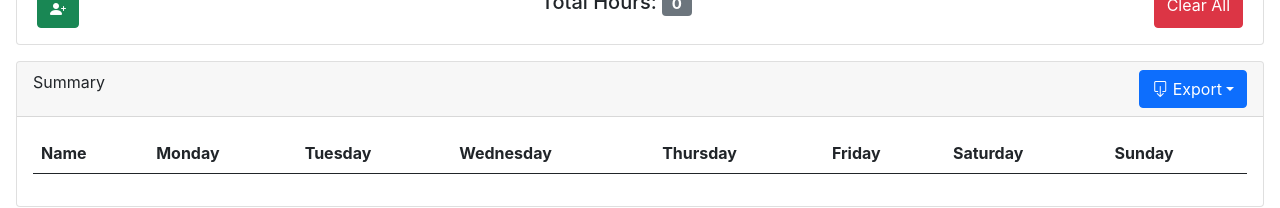
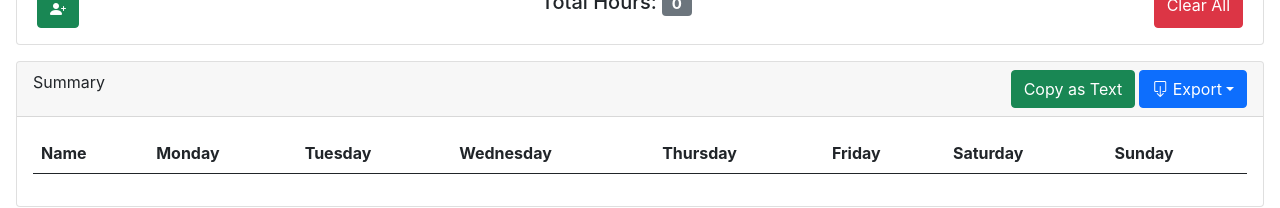
Before and after one commit to dhenry437/react-rostera, a React (Create React App) app: page / in a window 1280 px wide. Shown: the part 1480-1688 px from the top of the page. Built offline with nearby package versions, Linux system fonts and the light colour scheme.

Commit message:
summary table copy

```diff
--- a/src/components/SummaryTable.jsx
+++ b/src/components/SummaryTable.jsx
@@ -13,7 +13,29 @@ export default function SummaryTable(props) {
     download(JSON.stringify(props.days), "json");
   };
 
-  const handleCsvExport = () => {};
+  const handleCopy = () => {
+    const elTable = document.querySelector("#summaryTable");
+
+    let range, sel;
+
+    // Ensure that range and selection are supported by the browsers
+    if (document.createRange && window.getSelection) {
+      range = document.createRange();
+      sel = window.getSelection();
+      // unselect any element in the page
+      sel.removeAllRanges();
+
+      try {
+        range.selectNodeContents(elTable);
+        sel.addRange(range);
+      } catch (e) {
+        range.selectNode(elTable);
+        sel.addRange(range);
+      }
+
+      document.execCommand("copy");
+    }
+  };
 
   const download = (data, fileExt) => {
     const URIs = {
@@ -79,6 +101,10 @@ export default function SummaryTable(props) {
     <div className="card mx-3 mb-3">
       <div className="card-header d-flex justify-content-between">
         Summary
+        <div>
+          <button className="btn btn-success me-1" onClick={() => handleCopy()}>
+            Copy as Text
+          </button>
           <div className="btn-group">
             <button
               type="button"
@@ -99,8 +125,9 @@ export default function SummaryTable(props) {
             </ul>
           </div>
         </div>
+      </div>
       <div className="card-body">
-        <table className="table table-striped">
+        <table className="table table-striped" id="summaryTable">
           <thead>
             <tr>
               <th>Name</th>
```
Lines whose indentation alone changed are shown as unchanged.
